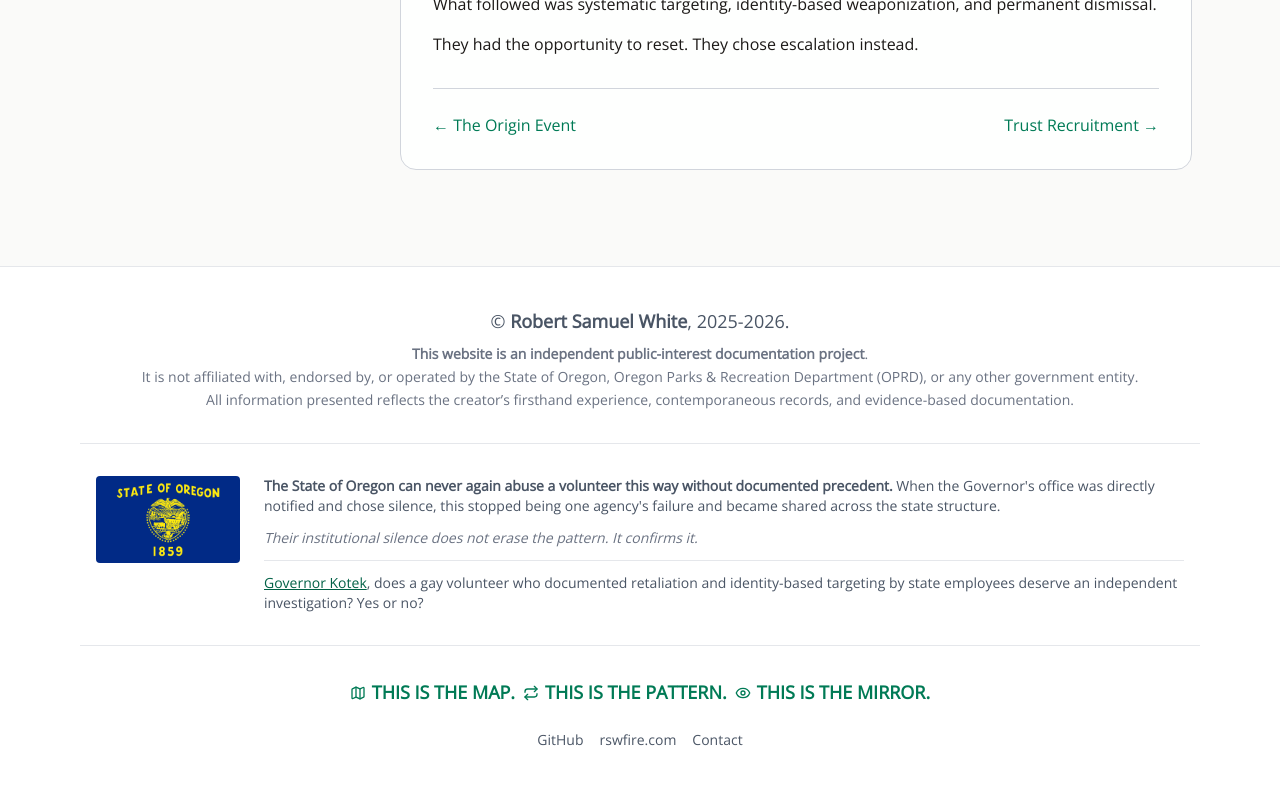
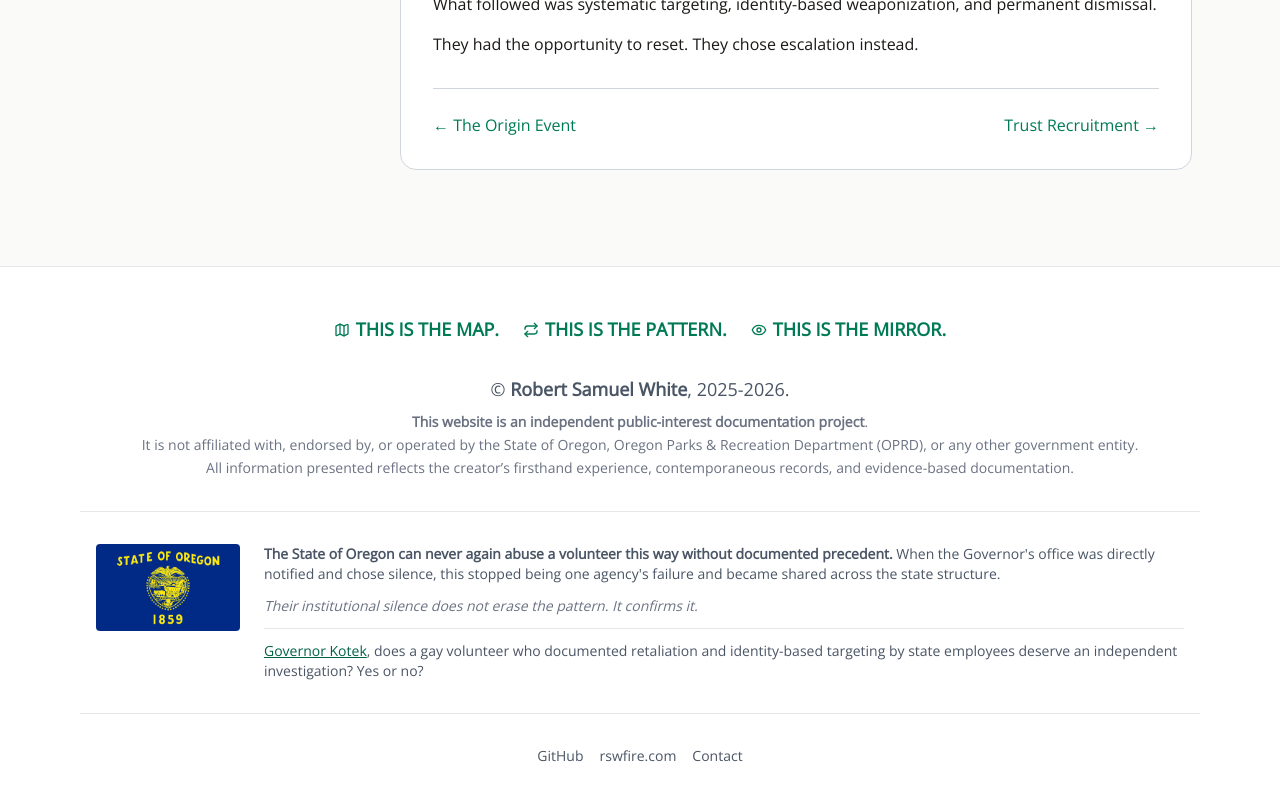
Before and after one commit to rswfire/rswfire.oprd, a Next.js app: page /evidence/escalation in a window 1280 px wide. Shown: the part 1980-2780 px from the top of the page. Built offline with nearby package versions, Linux system fonts and the light colour scheme.

Commit message:
Updated Footer.tsx

```diff
--- a/components/Footer.tsx
+++ b/components/Footer.tsx
@@ -5,7 +5,15 @@ export default function Footer() {
     return (
         <footer className="border-t border-gray-200 mt-16 py-10 text-sm text-gray-600 bg-white/90">
 
-            <div className="max-w-6xl mx-auto px-4 space-y-2">
+            <div className="flex justify-center font-bold text-lg">
+                <Link href="/system-map" className="text-emerald-700 hover:text-emerald-900 hover:bg-gray-100 rounded-lg px-4 py-2 transition-colors text-left sm:text-center font-mono">
+                    <span className="block sm:inline"><Icon name="Map" className="inline-block mr-1.5 -mt-0.5" size={16} strokeWidth={2} />THIS IS THE MAP.</span>
+                    <span className="block sm:inline sm:ml-6"><Icon name="Repeat" className="inline-block mr-1.5 -mt-0.5" size={16} strokeWidth={2} />THIS IS THE PATTERN.</span>
+                    <span className="block sm:inline sm:ml-6"><Icon name="Eye" className="inline-block mr-1.5 -mt-0.5" size={16} strokeWidth={2} />THIS IS THE MIRROR.</span>
+                </Link>
+            </div>
+
+            <div className="mt-6 max-w-6xl mx-auto px-4 space-y-2">
 
                 <div className="text-center space-y-1 text-lg">
                     <div>
@@ -36,14 +44,6 @@ export default function Footer() {
                 </div>
 
                 <hr className="max-w-6xl mx-auto border-t border-gray-200 my-8" />
-
-                <div className="flex justify-center font-bold text-lg my-6">
-                    <Link href="/system-map" className="text-emerald-700 hover:text-emerald-900 transition-colors text-left sm:text-center">
-                        <span className="block sm:inline"><Icon name="Map" className="inline-block mr-1.5 -mt-0.5" size={16} strokeWidth={2} />THIS IS THE MAP.</span>
-                        <span className="block sm:inline sm:ml-2"><Icon name="Repeat" className="inline-block mr-1.5 -mt-0.5" size={16} strokeWidth={2} />THIS IS THE PATTERN.</span>
-                        <span className="block sm:inline sm:ml-2"><Icon name="Eye" className="inline-block mr-1.5 -mt-0.5" size={16} strokeWidth={2} />THIS IS THE MIRROR.</span>
-                    </Link>
-                </div>
 
                 <div className="flex justify-center gap-4 text-sm">
                     <a
```
